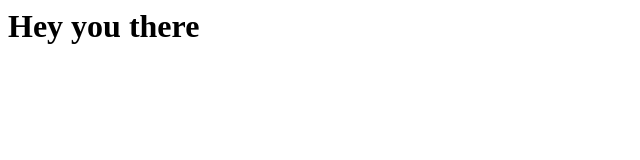
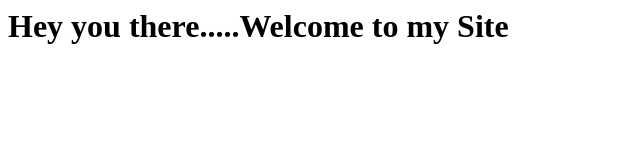
Before and after one commit to jiteshkarki/devops, a plain HTML site: page index.html in a window 1280 px wide. Shown: the whole page, without its empty margins (0-640 px from the left). Drawn offline with Linux system fonts and the light colour scheme.

Commit message:
Update index.html

```diff
--- a/index.html
+++ b/index.html
@@ -1,3 +1,3 @@
 <html>
-<h1>Hey you there</h1>
+<h1>Hey you there.....Welcome to my Site</h1>
 </html>
```
